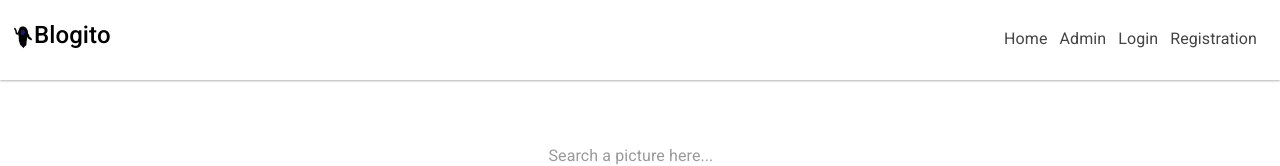
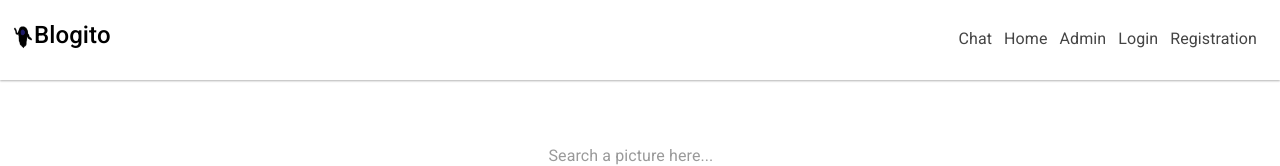
Before and after one commit to Fabuzac/untalkative-front, a React (Create React App) app: page / in a window 1280 px wide. Shown: the top 166 px of the page. Built offline with nearby package versions, Linux system fonts and the light colour scheme; no server answers.

Commit message:
add chat view

```diff
--- a/src/components/AppRouter.js
+++ b/src/components/AppRouter.js
@@ -9,6 +9,7 @@ import AuthenticationGoogle from './AuthenticationGoogle/AuthenticationGoogle'
 import HomeAdmin from '../Admin/pages/HomeAdmin/HomeAdmin';
 import Articles from '../Admin/pages/Articles/Articles';
 import Users from '../Admin/pages/Users/Users';
+import Chat from './Chat/Chat';
 
 class AppRouter extends React.Component {
 	render() {
@@ -20,6 +21,7 @@ class AppRouter extends React.Component {
 					<Route exact path='/login' component={Login}/>
 					<Route exact path='/articles' component={Articles}/>
 					<Route exact path='/users' component={Users}/>
+					<Route exact path='/chat' component={Chat}/>
 					<Route path='/homeAdmin' component={HomeAdmin}/>
 					<Route path='/pictures/new' component={PostPicture}/>
 					<Route path='/pictures/:id' component={Picture}/>
--- /dev/null
+++ b/src/components/Chat/Chat.js
@@ -0,0 +1,27 @@
+import React from 'react';
+import Navbar from '../Navbar/Navbar';
+
+class Chat extends React.Component {
+
+	constructor() {
+		super()
+
+		this.state = {
+			errors: [],
+		}
+	}
+
+	render() {
+		return (
+			<>
+				<Navbar/>
+				<div className='container w-50'>
+					<h2 className='text-center my-5'>Chat Page</h2>
+					{/* commit udpate */}
+				</div>
+			</>
+		)
+	}
+}
+
+export default Chat;
--- a/src/components/Navbar/Navbar.js
+++ b/src/components/Navbar/Navbar.js
@@ -28,6 +28,9 @@ class Navbar extends React.Component {
 						<div className="navbar-nav">
 							{/* NAVBAR LEFT */}
 							<ul className="navbar-nav">
+								<li>
+									<Link className="active" to="/chat">Chat</Link>
+								</li>
 								<li>
 									<Link className="active" to="/">Home</Link>
 								</li>
```
